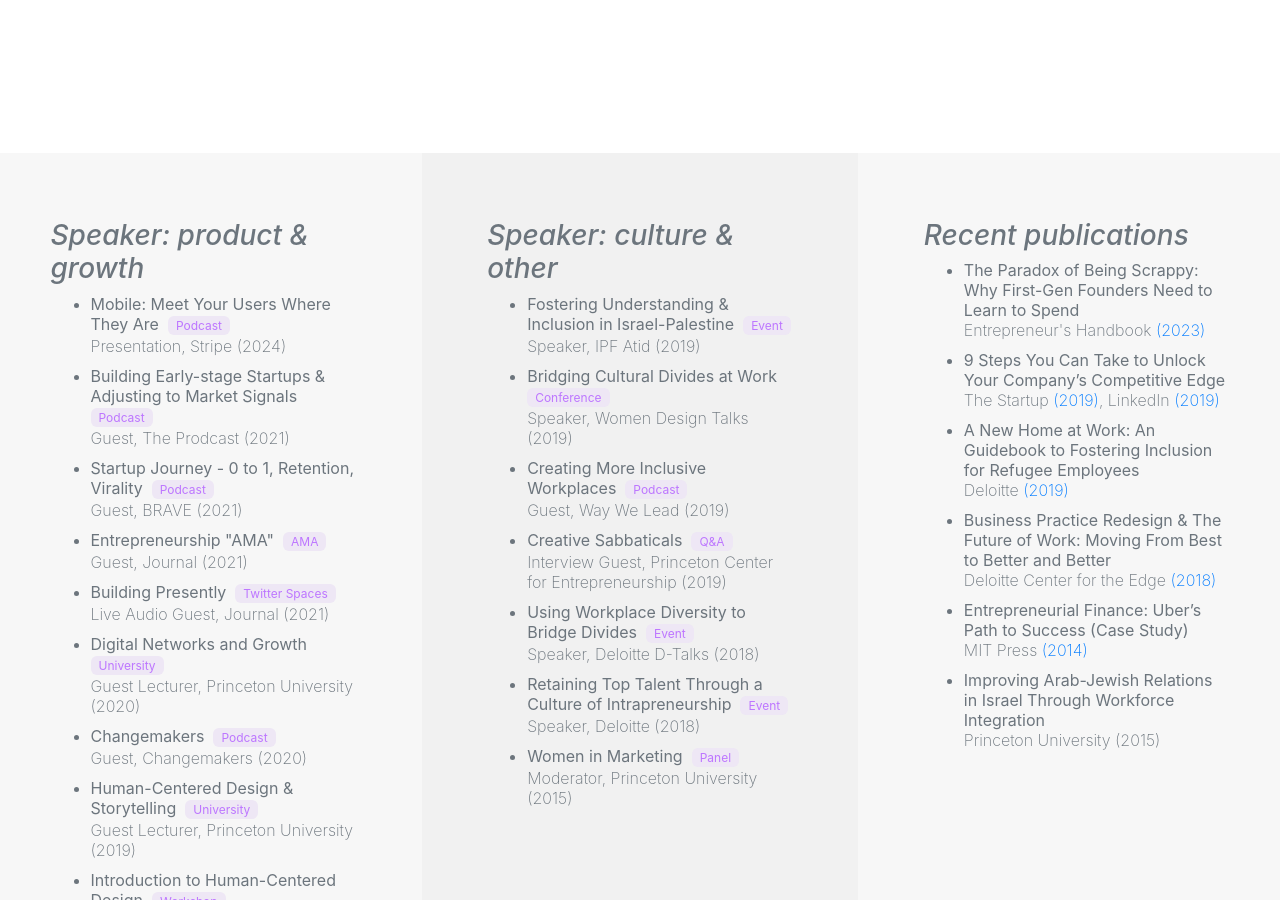
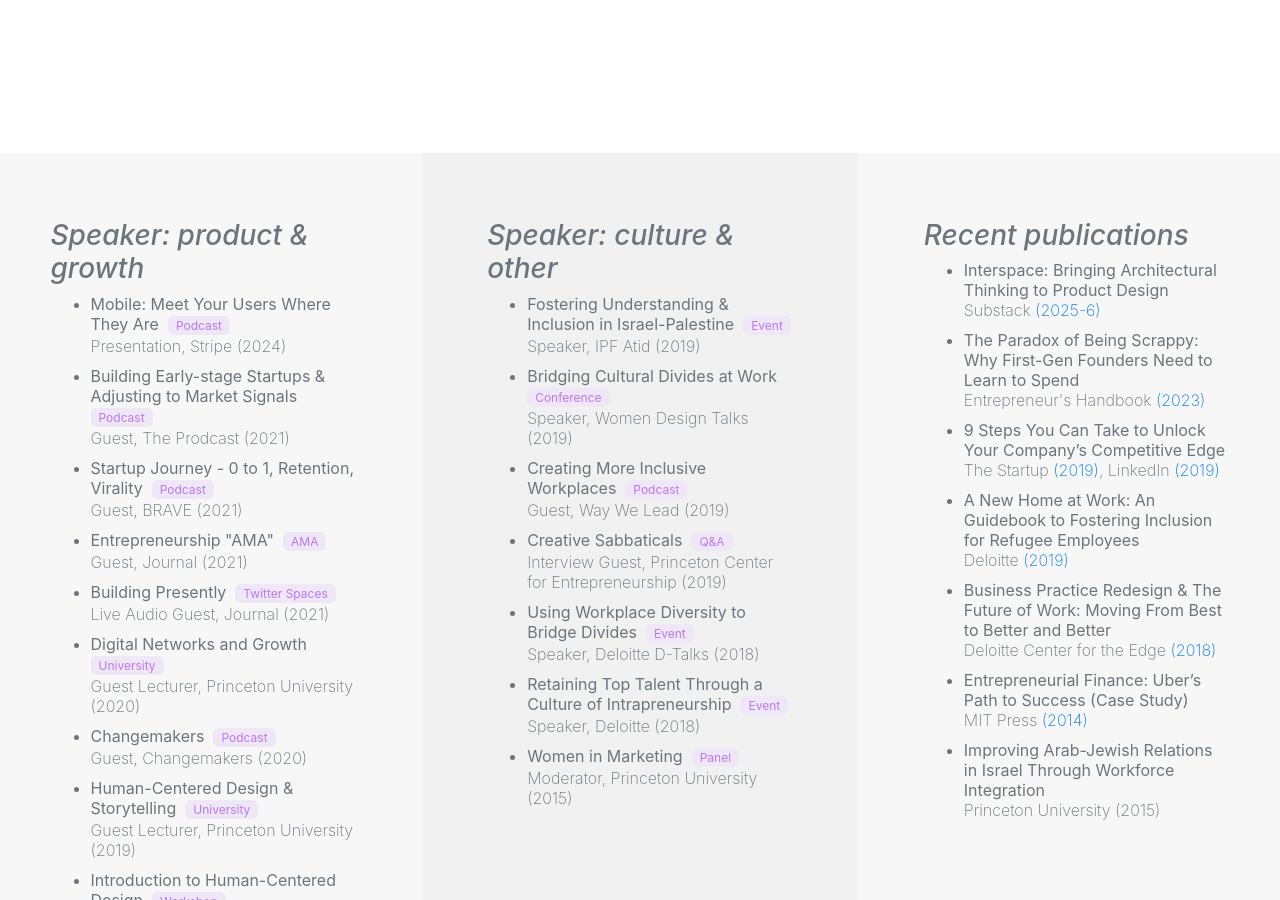
Before and after one commit to dalkat/dalkat.github.io, a Jekyll site: the page built from speaker.md, in a window 1280 px wide and 900 px high, scrolled down 712 px. Built offline with Jekyll 4.4.1, drawn with Linux system fonts in a browser that asks for light colours; nearby versions of some CDN libraries; some web fonts are replaced; library files that are not in the unit come from our copies.

Commit message:
Update speaker.yml

```diff
--- a/_data/speaker.yml
+++ b/_data/speaker.yml
@@ -83,27 +83,30 @@ speaking-culture:
 
 
 writing:
+- title: 'Interspace: Bringing Architectural Thinking to Product Design'
+  detail: Substack <a href="https://daliakatan.substack.com" target="_blank">(2025-6)</a>
+  category: 'Newsletter'
 - title: 'The Paradox of Being Scrappy: Why First-Gen Founders Need to Learn to Spend'
   detail: Entrepreneur's Handbook <a href="https://medium.com/entrepreneur-s-handbook/the-paradox-of-being-scrappy-why-first-gen-founders-need-to-learn-to-spend-6d989abdc9c6" target="_blank">(2023)</a>
-  category: ''
+  category: 'Article'
 - title: '9 Steps You Can Take to Unlock Your Company’s Competitive Edge'
   detail: The Startup <a href="https://medium.com/@dkatan77/diversity-to-inclusion-9-steps-to-unlock-competitive-edge-pt-1-c5954c113a49" target="_blank">(2019)</a>, LinkedIn <a href="https://www.linkedin.com/pulse/diversity-inclusion-9-steps-you-can-take-unlock-your-companys-katan/" target="_blank">(2019)</a>
-  category: ''
+  category: 'Article'
 - title: 'A New Home at Work: An Guidebook to Fostering Inclusion for Refugee Employees'
   detail: Deloitte <a href="https://daliakatan.com/for-you/report-refugee" target="_blank">(2019)</a>
-  category:
+  category: 'Whitepaper'
 - title: 'Business Practice Redesign & The Future of Work: Moving From Best to Better and Better'
   detail: Deloitte Center for the Edge <a href="https://daliakatan.com/for-you/report-teams" target="_blank">(2018)</a>
-  category: ''
+  category: 'Whitepaper'
 - title:  'Entrepreneurial Finance: Uber’s Path to Success (Case Study)'
   detail: MIT Press <a href="https://mitpress.mit.edu/books/entrepreneurial-finance-and-accounting-high-tech-companies" target="_blank">(2014)</a>
-  category: ''
+  category: 'Textbook'
 # - title:  'Rethinking Productivity: Channeling Energy and Flow Over Discipline'
 #   detail: DaliaKatan.com <a href="https://daliakatan.com/trailmix/" target="_blank">(2019)</a>
 #   category:
 - title: 'Improving Arab-Jewish Relations in Israel Through Workforce Integration'
   detail: Princeton University (2015)
-  category: ''
+  category: 'Book'
 
 
 photos:
```
